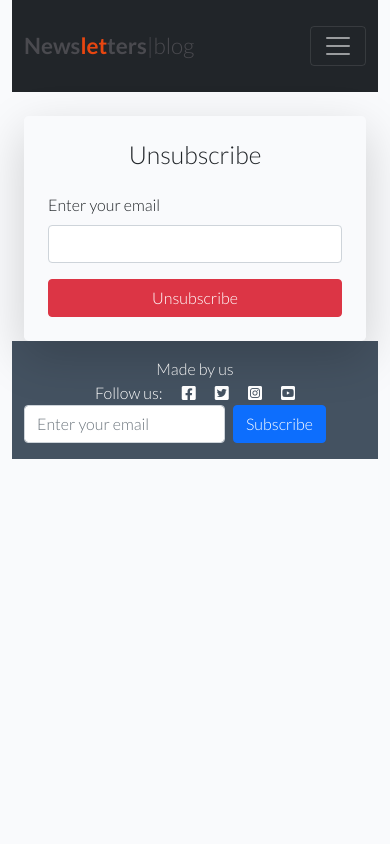
After one commit to Friday79/my_site, a Django app: page /unsubscribe/ in a window 390 px wide. The commit adds this page. Run offline with Django 3.2, Linux system fonts and the light colour scheme.

```diff
--- a/blog/urls.py
+++ b/blog/urls.py
@@ -1,6 +1,6 @@
 from . import views
 from django.urls import path
-from .views import SubscribeView
+from .views import SubscribeView, UnsubscribeView
 
 urlpatterns = [
     path('', views.PostList.as_view(), name='home'),
@@ -11,6 +11,7 @@ urlpatterns = [
     path('post/update/<slug:slug>', views.PostUpdateView.as_view(), name='post_update'),
     path('<slug:slug>/delete/', views.PostDeleteView.as_view(), name='post_delete'),
     path('subscribe/', SubscribeView.as_view(), name='subscribe'),
+     path("unsubscribe/", UnsubscribeView.as_view(), name="unsubscribe"),
     path('<slug:slug>/', views.PostDetail.as_view(), name='post_detail'),
     path('category/<slug:slug>/', views.CategoryPostList.as_view(), name="category_posts"),
 ]
--- a/blog/views.py
+++ b/blog/views.py
@@ -205,3 +205,17 @@ class SubscribeView(FormView):
     def form_invalid(self, form):
         messages.error(self.request, " Please enter a valid email address.")
         return super().form_invalid(form)
+
+
+class UnsubscribeView(View):
+    def get(self, request, *args, **kwargs):
+        return render(request, "unsubscribe.html")  # confirmation form/page
+
+    def post(self, request, *args, **kwargs):
+        email = request.POST.get("email")
+        if Subscriber.objects.filter(email=email).exists():
+            Subscriber.objects.filter(email=email).delete()
+            messages.success(request, f"{email} has been unsubscribed successfully.")
+        else:
+            messages.error(request, "This email is not in our subscriber list.")
+        return redirect("home")
--- a/templates/account/logout.html
+++ b/templates/account/logout.html
@@ -7,7 +7,7 @@
 {% block content %}
 <div class="container my-5">
   <div class="row">
-    <div class="col-md-8 mt-3 offset-md-2">
+    <div class="col-md-8 mt-3 offset-md-2 p-3">
       <h3>{% trans "Sign Out" %}</h3>
 
       <p>{% trans 'Are you sure you want to sign out?' %}</p>
--- a/templates/base.html
+++ b/templates/base.html
@@ -30,7 +30,7 @@
     <!-- Navigation -->
 
     <nav class="navbar navbar-expand-md navbar-dark  bg-dark">
-        <div class="container-fluid">
+        <div class="container-fluid my-3">
             <a class="navbar-brand" href="{% url 'home' %}"><span class="brand">News<span
                         class="red-o">let</span>ters<span class="thin">|blog</span></span></a>
             <button class="navbar-toggler" type="button" data-bs-toggle="collapse" data-bs-target="#navbarText"
@@ -38,7 +38,7 @@
                 <span class="navbar-toggler-icon"></span>
             </button>
             <div class="collapse navbar-collapse" id="navbarText">
-                <ul class="navbar-nav me-auto mb-2 mb-lg-0">
+                <ul class="navbar-nav me-auto  mb-lg-0">
                     <li class="nav-item">
                         <a class="nav-link active" aria-current="page" href="{% url 'home' %}">Home</a>
                     </li>
--- a/templates/subscribe.html
+++ b/templates/subscribe.html
@@ -22,5 +22,8 @@
       </div>
     </div>
   </div>
+  <p class="text-center mt-3">
+    Want to stop receiving updates? <a href="{% url 'unsubscribe' %}">Unsubscribe here</a>.
+  </p>
 </div>
 {% endblock %}
--- /dev/null
+++ b/templates/unsubscribe.html
@@ -0,0 +1,24 @@
+{% extends "base.html" %}
+{% load static %}
+
+{% block content %}
+<div class="container mt-4">
+  <div class="row justify-content-center">
+    <div class="col-md-6">
+      <div class="card shadow-lg border-0 rounded-3">
+        <div class="card-body p-4">
+          <h2 class="text-center mb-4">Unsubscribe</h2>
+          <form method="POST">
+            {% csrf_token %}
+            <div class="mb-3">
+              <label for="email" class="form-label">Enter your email</label>
+              <input type="email" class="form-control" id="email" name="email" required>
+            </div>
+            <button type="submit" class="btn btn-danger w-100">Unsubscribe</button>
+          </form>
+        </div>
+      </div>
+    </div>
+  </div>
+</div>
+{% endblock %}
```
Also changed, not shown: README.md.
